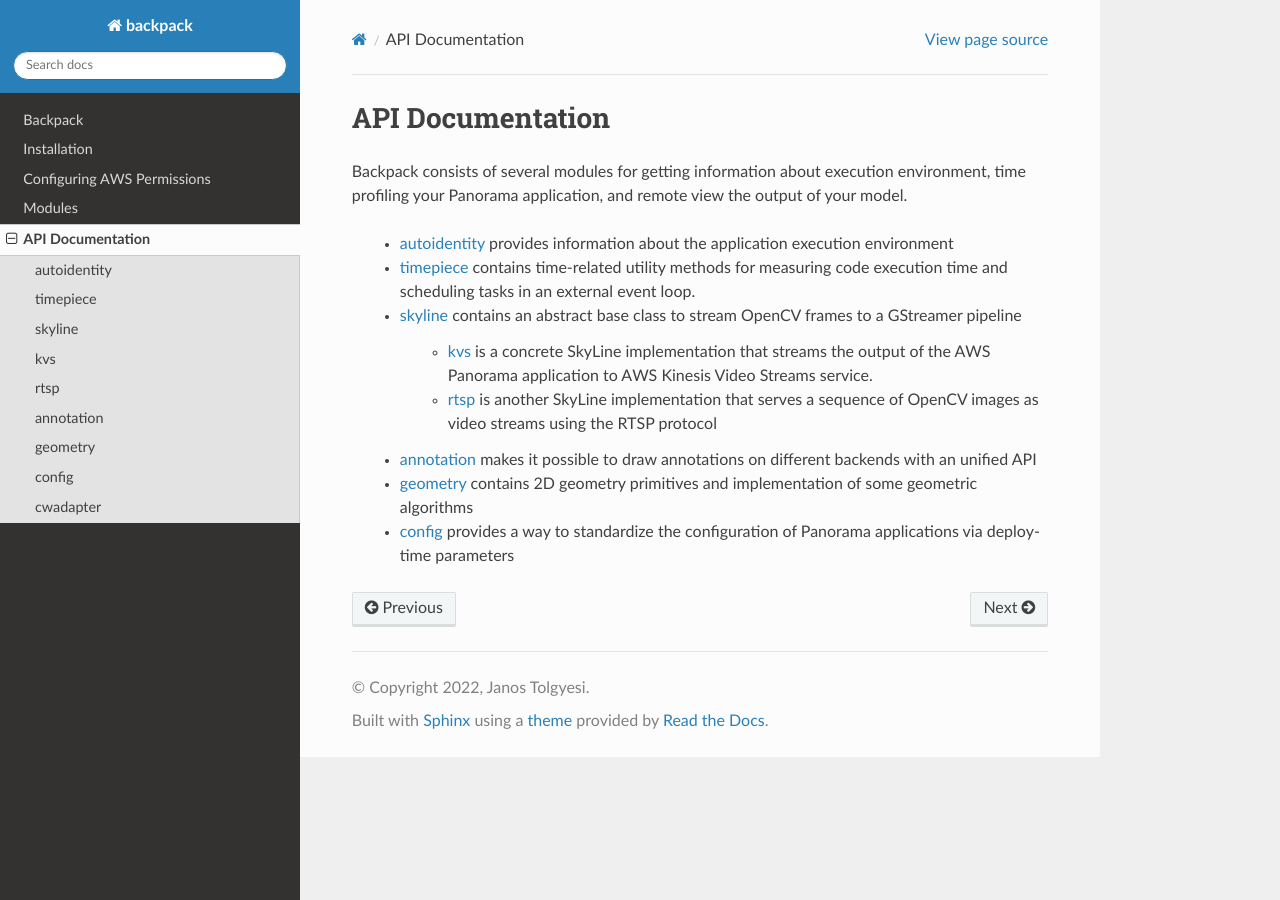
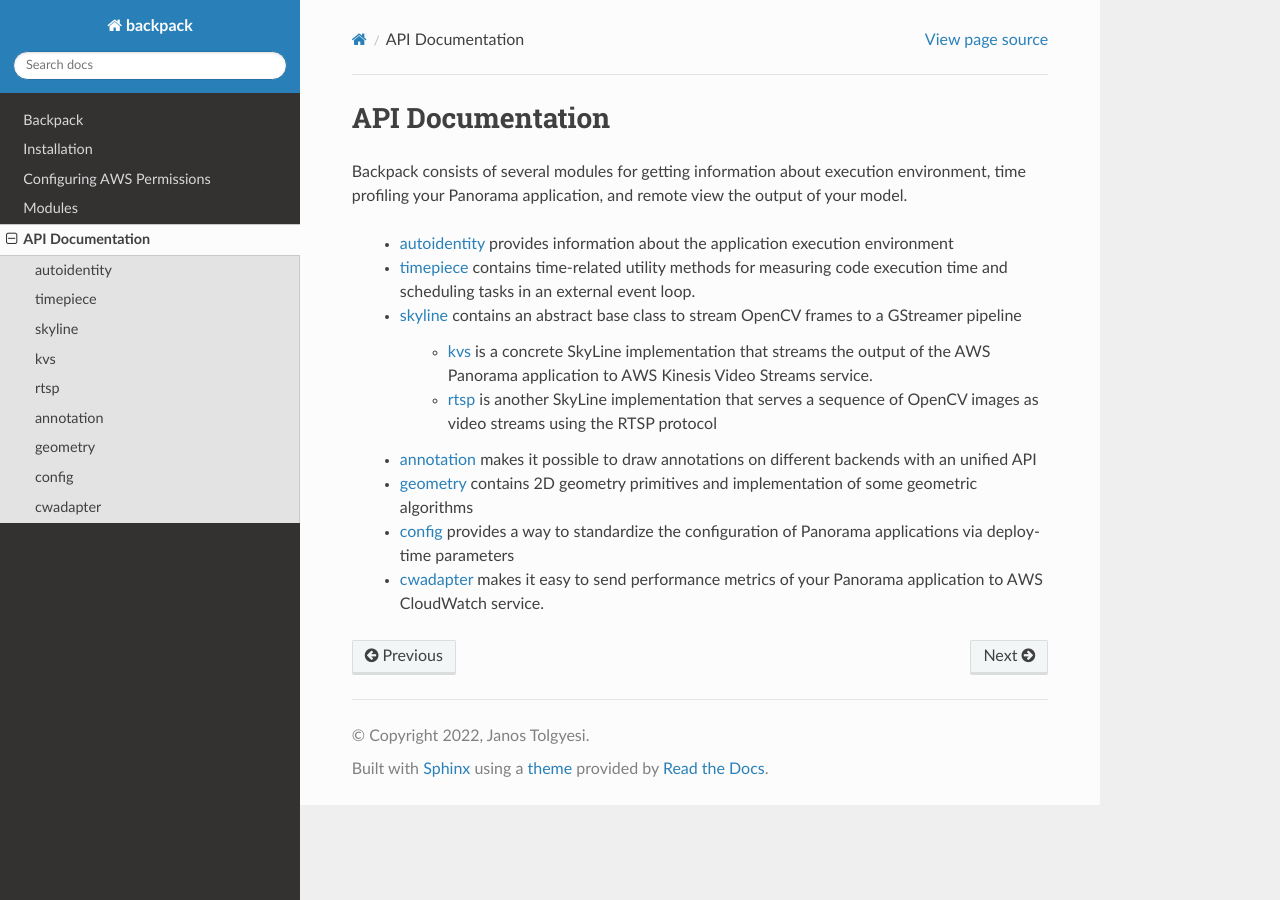
Before and after one commit to Neosperience/backpack, a Sphinx documentation site: the page built from docs/source/api/index.rst, in a window 1280 px wide. Built offline with Sphinx 7.4.7 and the Read the Docs theme 2.0.0, drawn with Linux system fonts in a browser that asks for light colours.

Commit message:
Extend docs

```diff
--- a/docs/source/api/index.rst
+++ b/docs/source/api/index.rst
@@ -23,6 +23,8 @@ profiling your Panorama application, and remote view the output of your model.
    algorithms
  - :ref:`config-api` provides a way to standardize the configuration of Panorama applications via
    deploy-time parameters
+ - :ref:`cwadapter-api` makes it easy to send performance metrics of your Panorama application to
+   AWS CloudWatch service.
 
 .. toctree::
     :hidden:
```
